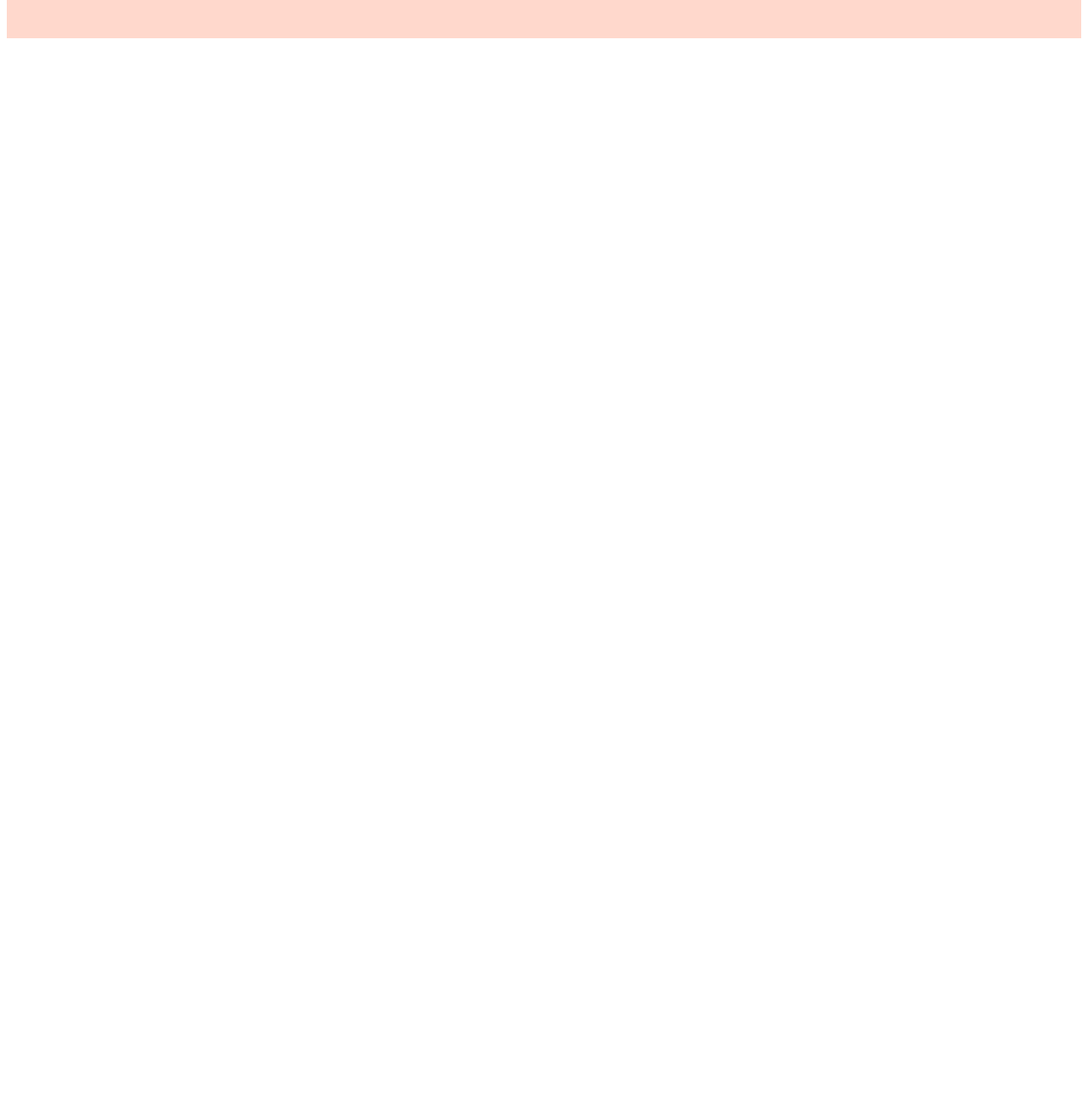
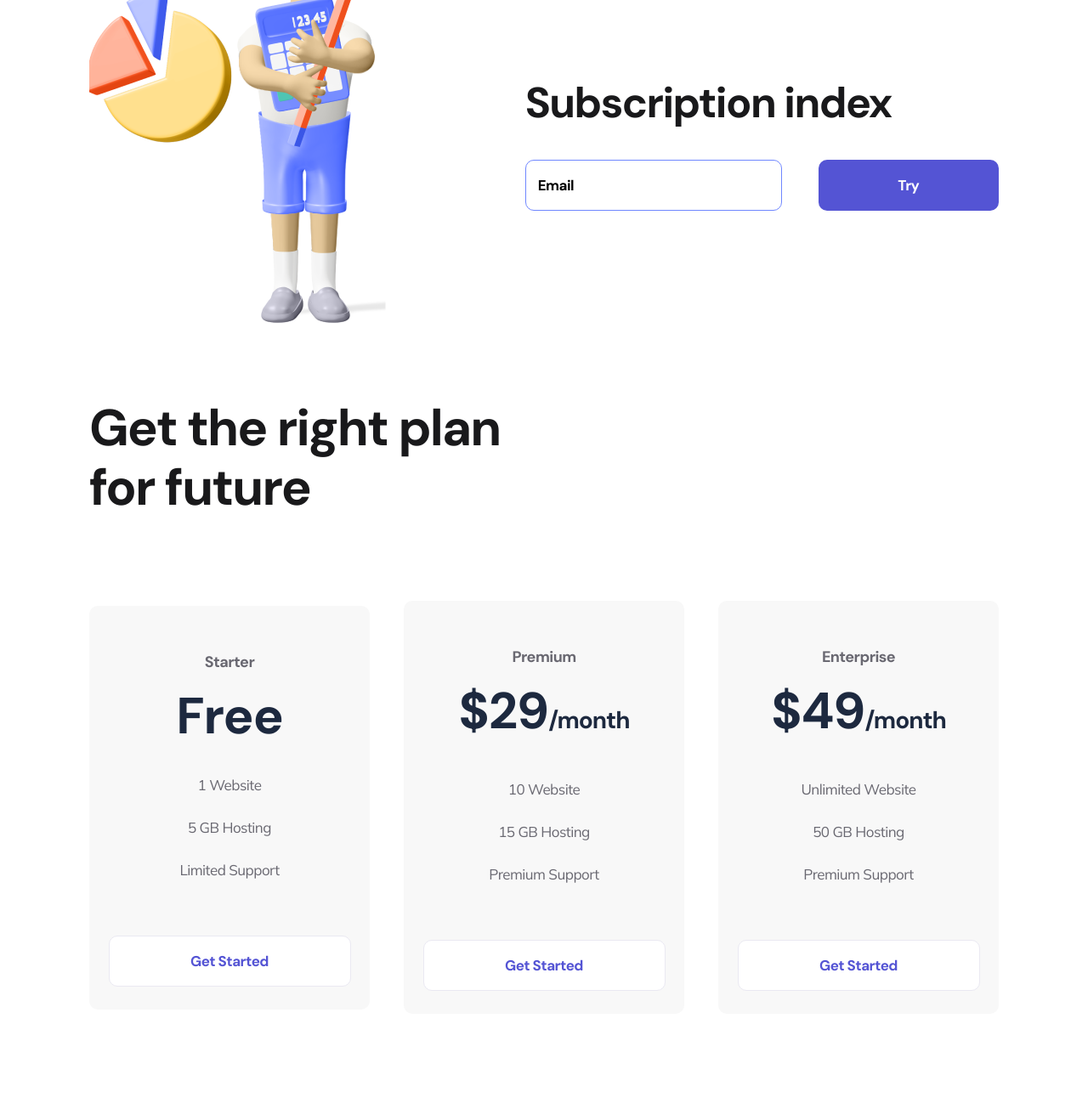
Before and after one commit to AnnaIvanets/logoipsum, a plain HTML site: page index.html in a window 1280 px wide. Shown: the part 963-2261 px from the top of the page at 85% size. Before the commit the page ends 1016 px from the top, so only its background shows below. Drawn offline with Linux system fonts and the light colour scheme.

Commit message:
Add files via upload

```diff
--- a/index.html
+++ b/index.html
@@ -50,6 +50,54 @@
           <img src="./img/Hero 3D.png" alt="firstmen">
         </div>
     </section>
+    <section class="container email">
+        <div>
+            <img src="./img/Content Image 02.png" alt="Content Image 02">
+        </div>
+        <div>
+            <h3 class="email-text">Subscription index</h3>
+           <form>
+            <input class="input" type="email" placeholder="Email">
+            <button class="button button-violet">Try</button>
+        </form>
+        </div>
+    </section>
+    <section class="container price">
+        <h2 class="price-title">Get the right plan for future</h2>
+        <div class="plane-flex">
+            <div class="item">
+                <p class="item-text">Starter</p>
+                <h3 class="item-title">Free</h3>
+                <ul>
+                    <li class="item-li">1 Website</li>
+                    <li class="item-li">5 GB Hosting</li>
+                    <li class="item-li">Limited Support</li>
+                </ul>
+                <button class="button button-item">Get Started</button>
+            </div>
+            <div class="item">
+                <p class="item-text">Premium</p>
+                <h3 class="item-title">$29<span>/month</span></h3>
+                <ul>
+                    <li class="item-li">10 Website</li>
+                    <li class="item-li">15 GB Hosting</li>
+                    <li class="item-li">Premium Support</li>
+                </ul>
+                <button class="button button-item">Get Started</button>
+            </div>
+            <div class="item">
+                <p class="item-text">Enterprise</p>
+                <h3 class="item-title">$49<span>/month</span></h3>
+                <ul>
+                    <li class="item-li">Unlimited Website</li>
+                    <li class="item-li">50 GB Hosting</li>
+                    <li class="item-li">Premium Support</li>
+                </ul>
+                <button class="button button-item">Get Started</button>
+            </div>
+        </div>
+
+    </section>
     <footer class="footer" >
         <div class="container footer-flex">
         <!-- Logo -->
--- a/style/style.css
+++ b/style/style.css
@@ -106,8 +106,123 @@ border-radius: 10px;
     background: rgba(255, 113, 67, 0.27);
     padding: 38px 0 48px;
 }
-.header-flex, .footer-flex, .about{
+.header-flex, .footer-flex, .about, .email, .plane-flex{
     display: flex;
     justify-content: space-between;
     align-items: center;
 }
+.email{
+    margin: 85px auto 85px;
+}
+.email-text{
+    font-family: 'DM Sans';
+font-style: normal;
+font-weight: 700;
+font-size: 50px;
+line-height: 57px;
+letter-spacing: -1.56316px;
+color: #19191B;
+margin-bottom: 38px;
+}
+.input{
+    width: 302px;
+    height: 60px;
+    border: 1px solid #7087FF;
+    border-radius: 10px;
+    padding-left: 14px;
+    box-sizing: border-box;
+    margin-right: 39px;
+}
+.input::placeholder, .input{
+    font-family: 'DM Sans';
+font-style: normal;
+font-weight: 700;
+font-size: 17px;
+line-height: 22px;
+letter-spacing: -0.531474px;
+color: #000000;
+}
+.input:focus{
+    outline: none;
+}
+.price{
+    margin-bottom: 132px;
+}
+.price-title{
+    font-family: 'DM Sans';
+font-style: normal;
+font-weight: 700;
+font-size: 60px;
+line-height: 70px;
+letter-spacing: -1.87579px;
+color: #19191B;
+margin-bottom: 98px;
+max-width: 504px;
+}
+.item{
+    width: 330px;
+background: #F8F8F8;
+border-radius: 10px;
+text-align: center;
+padding:34px 0 27px;
+}
+.item:hover{
+    background: #FF7143;
+box-shadow: 0px 32px 34px rgba(255, 112, 59, 0.317827);
+transition: 500ms;
+}
+.item-text{
+    font-family: 'DM Sans';
+font-style: normal;
+font-weight: 400;
+font-size: 18px;
+line-height: 28px;
+text-align: center;
+letter-spacing: -0.562737px;
+color: #696871;
+}
+.item:hover .item-text, .item:hover .item-li, .item:hover .item-title{
+    color: #FFFFFF;
+    transition: 500ms;
+
+}
+
+.item-title{
+    font-family: 'DM Sans';
+font-style: normal;
+font-weight: 700;
+font-size: 60px;
+line-height: 56px;
+text-align: center;
+letter-spacing: -1.03448px;
+color: #1D293F;
+margin: 22px 0 28px;
+}
+.item-li{
+    list-style: none;
+    font-family: 'Mulish';
+font-style: normal;
+font-weight: 400;
+font-size: 17px;
+line-height: 50px;
+text-align: center;
+letter-spacing: -0.531474px;
+color: #696871;
+}
+.button-item{
+    background: #FFFFFF;
+border: 1px solid #EAE9F2;
+border-radius: 10px;
+color: #5454D4;
+width: 285px;
+margin-top: 36px;
+}
+.item:hover .button-item{
+    background: #9F3919;
+    color:white;
+    transition: 500ms;
+    border: none;
+}
+.item-title span{
+    font-size: 28px;
+}
```
Also changed, not shown: img/Content Image 02.png (added).
